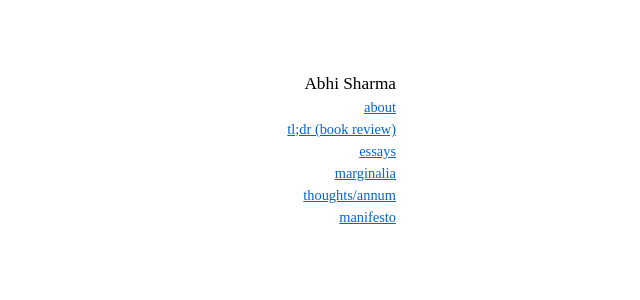
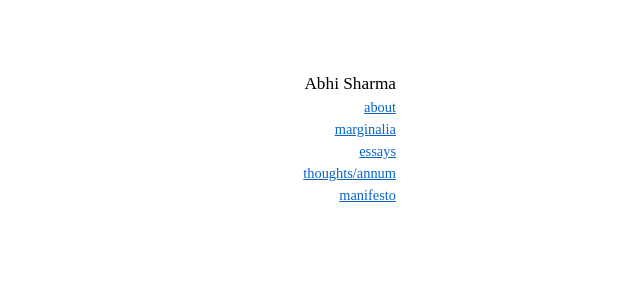
Before and after one commit to abhisharmab/abhisharmab.github.io, a Jekyll site: the page built from index.html, in a window 1280 px wide. Shown: the top 300 px of the page, without its empty margins (640-1280 px from the left). Built offline with Jekyll 4.4.1, drawn with Linux system fonts in a browser that asks for light colours.

Commit message:
reordering structure

```diff
--- a/_layouts/default.html
+++ b/_layouts/default.html
@@ -10,9 +10,8 @@
         <ul>
           <li class="main">Abhi Sharma</li>
           <li><a href="/about">about</a></li>
-          <li><a href="/bookreviews">tl;dr (book review)</a></li>
+          <li><a href="/marginalia">marginalia</a></li>
           <li><a href="/essays">essays</a></li>
-          <li><a href="/marginalia">marginalia</a></li>
           <li><a href="/thoughts">thoughts/annum</a></li>
           <li><a href="/manifesto">manifesto</a></li>
         </ul>
```
